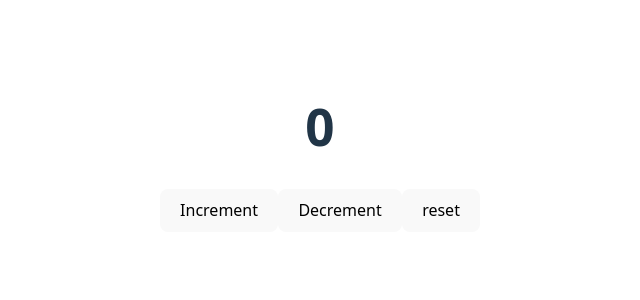
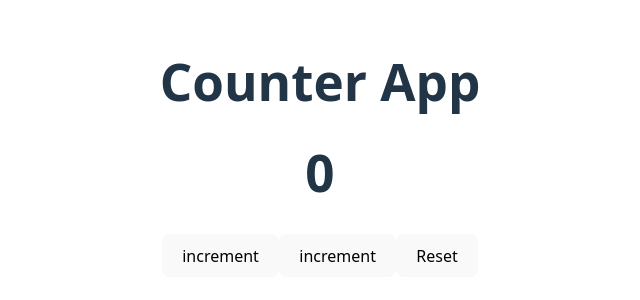
Before and after one commit to fahadrahmanch/REACT-WEEK-21, a React (Vite) app: page /counter in a window 1280 px wide. Shown: the part 252-552 px from the top of the page, without its empty margins (320-960 px from the left). Built offline with nearby package versions, Linux system fonts and the light colour scheme.

Commit message:
React.lazy

```diff
--- a/src/App.jsx
+++ b/src/App.jsx
@@ -11,10 +11,10 @@ import Parent3 from './ReactMemo/Parent'
 import Counter1 from './Context/Counter'
 import Counter2 from './useReducer/Counter2'
 import './App.css'
+import React,{ Suspense } from 'react'
 
+const Lazy=React.lazy(()=>import('./ReactLazy.jsx/Counter'))
 function App() {
-
-
   return (
     <>
     {/* <Parent/> */}
@@ -22,7 +22,10 @@ function App() {
     {/* <Parent2/> */}
     {/* <Parent3/> */}
     {/* <Counter1/> */}
-    <Counter2/>
+    {/* <Counter2/> */}
+    <Suspense fallback={'loading'}>
+    <Lazy/>
+    </Suspense>
     {/* <BrowserRouter>
     <Routes>
       <Route path='/' element={<Home/>}/>
--- /dev/null
+++ b/src/ReactLazy.jsx/Counter.jsx
@@ -0,0 +1,28 @@
+import React,{useState} from "react"
+
+const Counter3=()=>{
+    const [count,setCount]=useState(0)
+    function increment(){
+        setCount(prev=>prev+1)
+    }
+    function decrement(){
+        if(count!=0){
+            setCount(prev=>prev-1)
+        }
+    }
+    function reset(){
+        setCount(0)
+    }
+    return (
+        <>
+        <div>
+            <h1>Counter App</h1>
+            <h1>{count}</h1>
+            <button onClick={increment}>increment</button>
+            <button onClick={decrement}>increment</button>
+            <button onClick={reset}>Reset</button>
+        </div>
+        </>
+    )
+}
+export default Counter3
```
